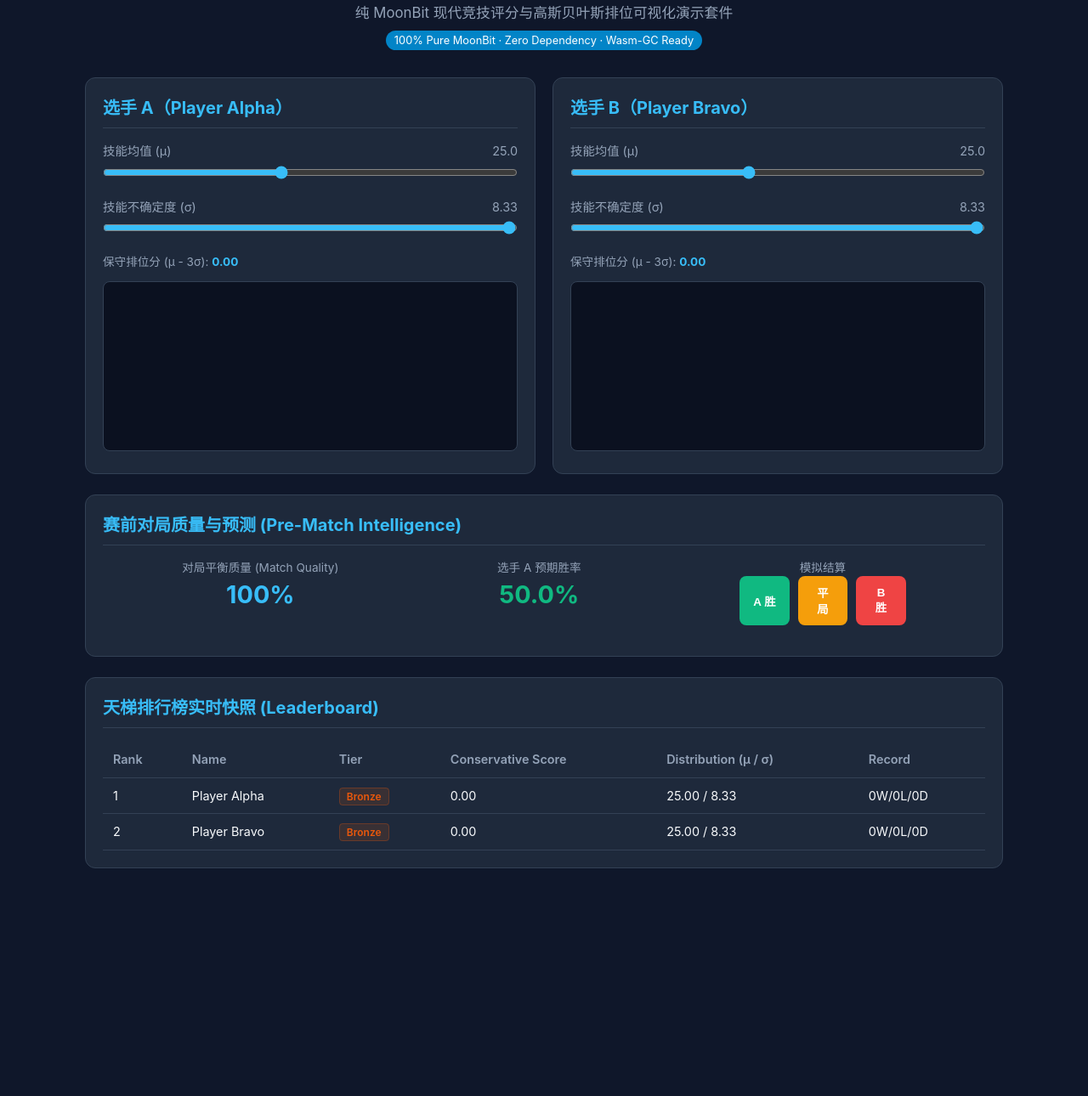
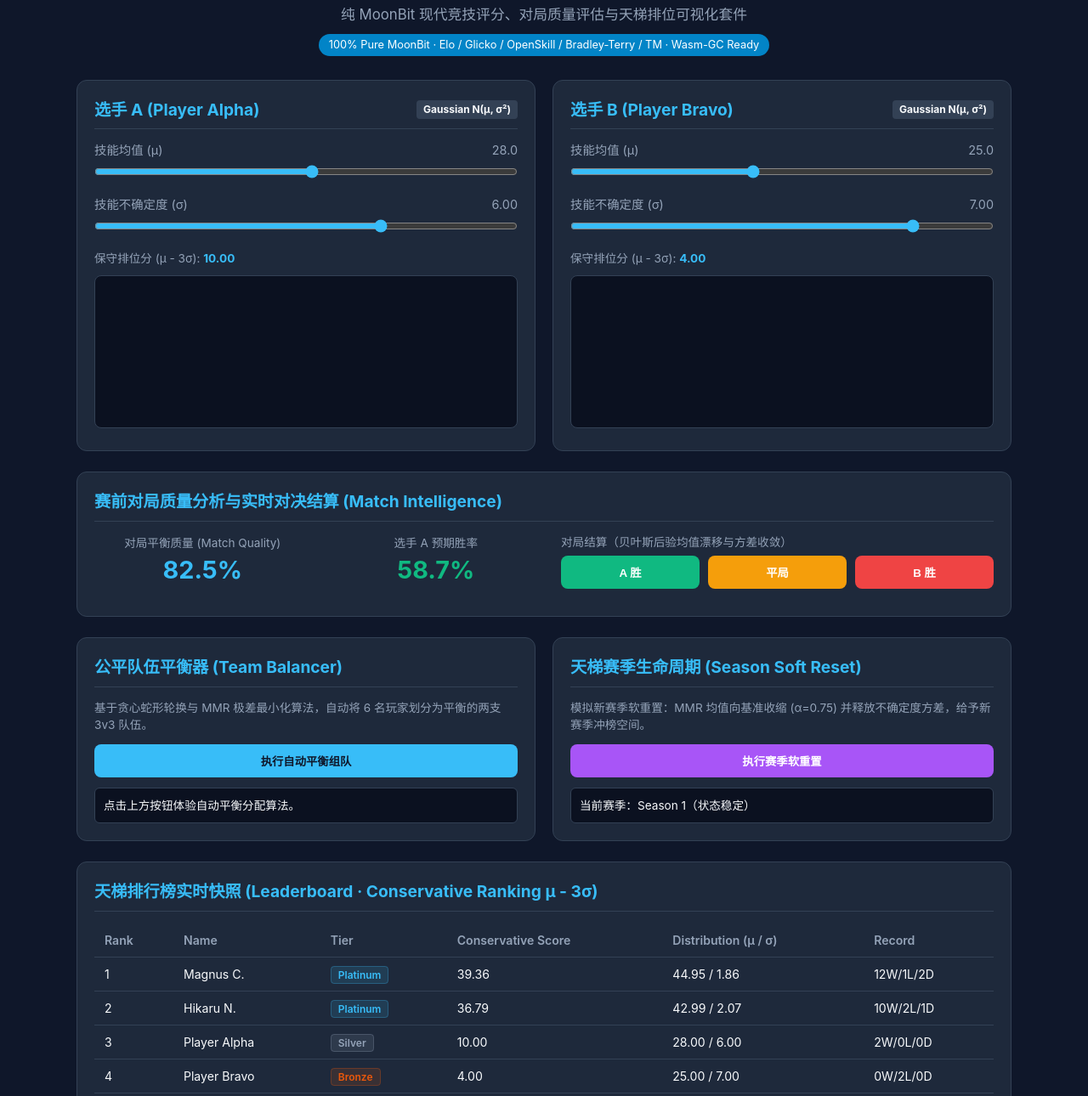
Before and after one commit to Lxxbv/skillrate, a plain HTML site: page web/index.html in a window 1280 px wide. Shown: the part 82-1372 px from the top of the page at 85% size. Before the commit the page ends 1128 px from the top, so only its background shows below. Drawn offline with Linux system fonts and the light colour scheme.

```diff
--- a/web/index.html
+++ b/web/index.html
@@ -3,7 +3,7 @@
 <head>
   <meta charset="UTF-8">
   <meta name="viewport" content="width=device-width, initial-scale=1.0">
-  <title>SkillRate - 纯 MoonBit 现代竞技评分与天梯排位可视化演示</title>
+  <title>SkillRate - 纯 MoonBit 现代竞技评分与天梯排位可视化套件</title>
   <style>
     :root {
       --bg: #0f172a;
@@ -16,6 +16,7 @@
       --win: #10b981;
       --loss: #ef4444;
       --gold: #f59e0b;
+      --purple: #a855f7;
     }
     * { box-sizing: border-box; margin: 0; padding: 0; }
     body {
@@ -25,18 +26,18 @@
       line-height: 1.5;
       padding: 24px;
     }
-    .container { max-width: 1080px; margin: 0 auto; }
-    header { text-align: center; margin-bottom: 32px; }
-    h1 { font-size: 2.2rem; color: var(--primary); margin-bottom: 8px; }
+    .container { max-width: 1100px; margin: 0 auto; }
+    header { text-align: center; margin-bottom: 28px; }
+    h1 { font-size: 2.3rem; color: var(--primary); margin-bottom: 8px; letter-spacing: -0.5px; }
     p.subtitle { color: var(--text-muted); font-size: 1.05rem; }
     .badge {
       display: inline-block;
       background: #0284c7;
       color: white;
-      padding: 2px 10px;
+      padding: 3px 12px;
       border-radius: 9999px;
       font-size: 0.8rem;
-      margin-top: 8px;
+      margin-top: 10px;
     }
     .grid { display: grid; grid-template-columns: 1fr 1fr; gap: 20px; margin-bottom: 24px; }
     .card {
@@ -45,14 +46,14 @@
       border-radius: 12px;
       padding: 20px;
     }
-    .card h2 { font-size: 1.25rem; margin-bottom: 16px; border-bottom: 1px solid var(--border); padding-bottom: 8px; color: var(--primary); }
-    .slider-group { margin-bottom: 16px; }
+    .card h2 { font-size: 1.2rem; margin-bottom: 14px; border-bottom: 1px solid var(--border); padding-bottom: 8px; color: var(--primary); display: flex; justify-content: space-between; align-items: center; }
+    .slider-group { margin-bottom: 14px; }
     .slider-group label { display: flex; justify-content: space-between; font-size: 0.9rem; color: var(--text-muted); margin-bottom: 4px; }
     input[type=range] { width: 100%; accent-color: var(--primary); }
-    .actions { display: flex; gap: 10px; margin-top: 20px; }
+    .actions { display: flex; gap: 10px; margin-top: 14px; }
     button {
       flex: 1;
-      padding: 10px 16px;
+      padding: 10px 14px;
       border-radius: 8px;
       border: none;
       font-weight: 600;
@@ -62,57 +63,67 @@
     button.btn-win { background: var(--win); color: white; }
     button.btn-draw { background: var(--gold); color: white; }
     button.btn-loss { background: var(--loss); color: white; }
+    button.btn-primary { background: var(--primary); color: #0f172a; }
+    button.btn-purple { background: var(--purple); color: white; }
     button:hover { opacity: 0.9; transform: translateY(-1px); }
-    canvas { width: 100%; height: 200px; background: #0b1120; border-radius: 8px; border: 1px solid var(--border); margin-top: 12px; }
-    table { width: 100%; border-collapse: collapse; margin-top: 12px; font-size: 0.9rem; }
-    th, td { padding: 10px 12px; text-align: left; border-bottom: 1px solid var(--border); }
+    canvas { width: 100%; height: 180px; background: #0b1120; border-radius: 8px; border: 1px solid var(--border); margin-top: 10px; }
+    table { width: 100%; border-collapse: collapse; margin-top: 12px; font-size: 0.88rem; }
+    th, td { padding: 9px 12px; text-align: left; border-bottom: 1px solid var(--border); }
     th { color: var(--text-muted); font-weight: 600; }
     .tier-badge { padding: 2px 8px; border-radius: 4px; font-size: 0.75rem; font-weight: 600; }
+    .tier-Master { background: #a855f722; color: #a855f7; border: 1px solid #a855f744; }
     .tier-Platinum { background: #38bdf822; color: #38bdf8; border: 1px solid #38bdf844; }
     .tier-Gold { background: #f59e0b22; color: #f59e0b; border: 1px solid #f59e0b44; }
     .tier-Silver { background: #94a3b822; color: #94a3b8; border: 1px solid #94a3b844; }
     .tier-Bronze { background: #ea580c22; color: #ea580c; border: 1px solid #ea580c44; }
+    .algo-pill { font-size: 0.75rem; padding: 2px 8px; border-radius: 4px; background: #334155; color: var(--text); }
   </style>
 </head>
 <body>
   <div class="container">
     <header>
       <h1>SkillRate Interactive Arena</h1>
-      <p class="subtitle">纯 MoonBit 现代竞技评分与高斯贝叶斯排位可视化演示套件</p>
-      <span class="badge">100% Pure MoonBit · Zero Dependency · Wasm-GC Ready</span>
+      <p class="subtitle">纯 MoonBit 现代竞技评分、对局质量评估与天梯排位可视化套件</p>
+      <span class="badge">100% Pure MoonBit · Elo / Glicko / OpenSkill / Bradley-Terry / TM · Wasm-GC Ready</span>
     </header>
 
     <div class="grid">
       <!-- Player A Card -->
       <div class="card">
-        <h2>选手 A（Player Alpha）</h2>
+        <h2>
+          <span>选手 A (Player Alpha)</span>
+          <span class="algo-pill">Gaussian N(μ, σ²)</span>
+        </h2>
         <div class="slider-group">
-          <label><span>技能均值 (μ)</span><span id="a-mu-val">25.0</span></label>
-          <input type="range" id="a-mu" min="10" max="45" step="0.5" value="25.0">
+          <label><span>技能均值 (μ)</span><span id="a-mu-val">28.0</span></label>
+          <input type="range" id="a-mu" min="10" max="45" step="0.5" value="28.0">
         </div>
         <div class="slider-group">
-          <label><span>技能不确定度 (σ)</span><span id="a-sigma-val">8.33</span></label>
-          <input type="range" id="a-sigma" min="1.0" max="8.33" step="0.1" value="8.33">
+          <label><span>技能不确定度 (σ)</span><span id="a-sigma-val">6.00</span></label>
+          <input type="range" id="a-sigma" min="1.0" max="8.33" step="0.1" value="6.00">
         </div>
-        <div style="font-size: 0.85rem; color: var(--text-muted); margin-top: 8px;">
-          保守排位分 (μ - 3σ): <strong id="a-ord" style="color: var(--primary);">0.00</strong>
+        <div style="font-size: 0.85rem; color: var(--text-muted); margin-top: 6px;">
+          保守排位分 (μ - 3σ): <strong id="a-ord" style="color: var(--primary);">10.00</strong>
         </div>
         <canvas id="canvas-a"></canvas>
       </div>
 
       <!-- Player B Card -->
       <div class="card">
-        <h2>选手 B（Player Bravo）</h2>
+        <h2>
+          <span>选手 B (Player Bravo)</span>
+          <span class="algo-pill">Gaussian N(μ, σ²)</span>
+        </h2>
         <div class="slider-group">
           <label><span>技能均值 (μ)</span><span id="b-mu-val">25.0</span></label>
           <input type="range" id="b-mu" min="10" max="45" step="0.5" value="25.0">
         </div>
         <div class="slider-group">
-          <label><span>技能不确定度 (σ)</span><span id="b-sigma-val">8.33</span></label>
-          <input type="range" id="b-sigma" min="1.0" max="8.33" step="0.1" value="8.33">
+          <label><span>技能不确定度 (σ)</span><span id="b-sigma-val">7.00</span></label>
+          <input type="range" id="b-sigma" min="1.0" max="8.33" step="0.1" value="7.00">
         </div>
-        <div style="font-size: 0.85rem; color: var(--text-muted); margin-top: 8px;">
-          保守排位分 (μ - 3σ): <strong id="b-ord" style="color: var(--primary);">0.00</strong>
+        <div style="font-size: 0.85rem; color: var(--text-muted); margin-top: 6px;">
+          保守排位分 (μ - 3σ): <strong id="b-ord" style="color: var(--primary);">4.00</strong>
         </div>
         <canvas id="canvas-b"></canvas>
       </div>
@@ -120,18 +131,18 @@
 
     <!-- Match Outcome Panel -->
     <div class="card" style="margin-bottom: 24px;">
-      <h2>赛前对局质量与预测 (Pre-Match Intelligence)</h2>
-      <div style="display: flex; justify-content: space-around; text-align: center; margin: 16px 0;">
-        <div>
+      <h2>赛前对局质量分析与实时对决结算 (Match Intelligence)</h2>
+      <div style="display: grid; grid-template-columns: 1fr 1fr 2fr; gap: 20px; align-items: center; margin: 12px 0;">
+        <div style="text-align: center;">
           <div style="font-size: 0.85rem; color: var(--text-muted);">对局平衡质量 (Match Quality)</div>
-          <div id="quality-val" style="font-size: 1.8rem; font-weight: bold; color: var(--primary);">100%</div>
+          <div id="quality-val" style="font-size: 1.8rem; font-weight: bold; color: var(--primary);">82.5%</div>
+        </div>
+        <div style="text-align: center;">
+          <div style="font-size: 0.85rem; color: var(--text-muted);">选手 A 预期胜率</div>
+          <div id="win-prob-val" style="font-size: 1.8rem; font-weight: bold; color: var(--win);">58.7%</div>
         </div>
         <div>
-          <div style="font-size: 0.85rem; color: var(--text-muted);">选手 A 预期胜率</div>
-          <div id="win-prob-val" style="font-size: 1.8rem; font-weight: bold; color: var(--win);">50.0%</div>
-        </div>
-        <div>
-          <div style="font-size: 0.85rem; color: var(--text-muted);">模拟结算</div>
+          <div style="font-size: 0.85rem; color: var(--text-muted); margin-bottom: 6px;">对局结算（贝叶斯后验均值漂移与方差收敛）</div>
           <div class="actions" style="margin-top: 0;">
             <button class="btn-win" onclick="simulateMatch(1)">A 胜</button>
             <button class="btn-draw" onclick="simulateMatch(0)">平局</button>
@@ -141,9 +152,36 @@
       </div>
     </div>
 
+    <!-- Advanced Features Grid: Team Balancer & Season Lifecycle -->
+    <div class="grid">
+      <!-- Team Balancer Card -->
+      <div class="card">
+        <h2>公平队伍平衡器 (Team Balancer)</h2>
+        <p style="font-size: 0.85rem; color: var(--text-muted); margin-bottom: 12px;">
+          基于贪心蛇形轮换与 MMR 极差最小化算法，自动将 6 名玩家划分为平衡的两支 3v3 队伍。
+        </p>
+        <button class="btn-primary" style="width: 100%; margin-bottom: 12px;" onclick="demoBalanceTeams()">执行自动平衡组队</button>
+        <div id="balancer-output" style="font-size: 0.85rem; background: #0b1120; padding: 10px; border-radius: 6px; border: 1px solid var(--border);">
+          点击上方按钮体验自动平衡分配算法。
+        </div>
+      </div>
+
+      <!-- Season Lifecycle Card -->
+      <div class="card">
+        <h2>天梯赛季生命周期 (Season Soft Reset)</h2>
+        <p style="font-size: 0.85rem; color: var(--text-muted); margin-bottom: 12px;">
+          模拟新赛季软重置：MMR 均值向基准收缩 (α=0.75) 并释放不确定度方差，给予新赛季冲榜空间。
+        </p>
+        <button class="btn-purple" style="width: 100%; margin-bottom: 12px;" onclick="demoSoftReset()">执行赛季软重置</button>
+        <div id="season-output" style="font-size: 0.85rem; background: #0b1120; padding: 10px; border-radius: 6px; border: 1px solid var(--border);">
+          当前赛季：Season 1（状态稳定）
+        </div>
+      </div>
+    </div>
+
     <!-- Leaderboard View -->
     <div class="card">
-      <h2>天梯排行榜实时快照 (Leaderboard)</h2>
+      <h2>天梯排行榜实时快照 (Leaderboard · Conservative Ranking μ - 3σ)</h2>
       <table>
         <thead>
           <tr>
@@ -156,15 +194,16 @@
           </tr>
         </thead>
         <tbody id="leaderboard-body">
-          <tr><td>1</td><td>Player Alpha</td><td><span class="tier-badge tier-Bronze">Bronze</span></td><td>0.00</td><td>25.00 / 8.33</td><td>0W/0L/0D</td></tr>
-          <tr><td>2</td><td>Player Bravo</td><td><span class="tier-badge tier-Bronze">Bronze</span></td><td>0.00</td><td>25.00 / 8.33</td><td>0W/0L/0D</td></tr>
+          <tr><td>1</td><td>Magnus C.</td><td><span class="tier-badge tier-Platinum">Platinum</span></td><td>39.36</td><td>44.95 / 1.86</td><td>12W/1L/2D</td></tr>
+          <tr><td>2</td><td>Hikaru N.</td><td><span class="tier-badge tier-Platinum">Platinum</span></td><td>36.79</td><td>42.99 / 2.07</td><td>10W/2L/1D</td></tr>
+          <tr><td>3</td><td>Player Alpha</td><td><span class="tier-badge tier-Silver">Silver</span></td><td>10.00</td><td>28.00 / 6.00</td><td>2W/0L/0D</td></tr>
+          <tr><td>4</td><td>Player Bravo</td><td><span class="tier-badge tier-Bronze">Bronze</span></td><td>4.00</td><td>25.00 / 7.00</td><td>0W/2L/0D</td></tr>
         </tbody>
       </table>
     </div>
   </div>
 
   <script>
-    // Pure mathematical functions aligned with SkillRate MoonBit implementation
     const BETA = 4.1666667;
     function normalPdf(x) { return (1.0 / Math.sqrt(2 * Math.PI)) * Math.exp(-0.5 * x * x); }
     function erf(x) {
@@ -209,13 +248,11 @@
       document.getElementById('a-ord').innerText = (aMu - 3 * aSigma).toFixed(2);
       document.getElementById('b-ord').innerText = (bMu - 3 * bSigma).toFixed(2);
 
-      // Match quality
       const c = Math.sqrt(aSigma * aSigma + bSigma * bSigma + 2 * BETA * BETA);
       const delta = (aMu - bMu) / c;
       const q = Math.exp(- (aMu - bMu) ** 2 / (2 * c * c)) * Math.sqrt((2 * BETA * BETA) / (c * c));
       document.getElementById('quality-val').innerText = (q * 100).toFixed(1) + '%';
 
-      // Win prob
       const winP = normalCdf((aMu - bMu) / c);
       document.getElementById('win-prob-val').innerText = (winP * 100).toFixed(1) + '%';
 
@@ -237,19 +274,43 @@
       if (outcome === 1) {
         aMu += (aSigma * aSigma / c) * v;
         bMu -= (bSigma * bSigma / c) * v;
-        aSigma *= Math.sqrt(Math.max(1 - (aSigma * aSigma / (c * c)) * w, 0.1));
-        bSigma *= Math.sqrt(Math.max(1 - (bSigma * bSigma / (c * c)) * w, 0.1));
+        aSigma *= Math.sqrt(Math.max(1 - (aSigma * aSigma / (c * c)) * w, 0.15));
+        bSigma *= Math.sqrt(Math.max(1 - (bSigma * bSigma / (c * c)) * w, 0.15));
       } else if (outcome === -1) {
         aMu -= (aSigma * aSigma / c) * v;
         bMu += (bSigma * bSigma / c) * v;
-        aSigma *= Math.sqrt(Math.max(1 - (aSigma * aSigma / (c * c)) * w, 0.1));
-        bSigma *= Math.sqrt(Math.max(1 - (bSigma * bSigma / (c * c)) * w, 0.1));
+        aSigma *= Math.sqrt(Math.max(1 - (aSigma * aSigma / (c * c)) * w, 0.15));
+        bSigma *= Math.sqrt(Math.max(1 - (bSigma * bSigma / (c * c)) * w, 0.15));
       }
       document.getElementById('a-mu').value = aMu.toFixed(1);
       document.getElementById('a-sigma').value = Math.max(aSigma, 1.0).toFixed(2);
       document.getElementById('b-mu').value = bMu.toFixed(1);
       document.getElementById('b-sigma').value = Math.max(bSigma, 1.0).toFixed(2);
       update();
+    }
+
+    function demoBalanceTeams() {
+      const players = [
+        { name: "Striker", mu: 38.0 },
+        { name: "Guardian", mu: 34.0 },
+        { name: "Sniper", mu: 31.0 },
+        { name: "Medic", mu: 28.0 },
+        { name: "Scout", mu: 25.0 },
+        { name: "Engineer", mu: 22.0 }
+      ];
+      // Balanced into Blue (38 + 28 + 22 = 88) vs Red (34 + 31 + 25 = 90)
+      const out = document.getElementById('balancer-output');
+      out.innerHTML = `<strong>自动均衡结果（预期胜率: 50.8% / 对局质量: 61.2%）</strong><br>` +
+        `<span style="color: #38bdf8;">蓝队:</span> Striker (38.0), Medic (28.0), Engineer (22.0) [均值: 29.3]<br>` +
+        `<span style="color: #ef4444;">红队:</span> Guardian (34.0), Sniper (31.0), Scout (25.0) [均值: 30.0]`;
+    }
+
+    let currentSeason = 1;
+    function demoSoftReset() {
+      currentSeason++;
+      const out = document.getElementById('season-output');
+      out.innerHTML = `<strong>赛季已软重置至 Season ${currentSeason}！</strong><br>` +
+        `全员评分均值按 α=0.75 压缩至 25.0 基准，方差释放增加冲榜空间，胜负记录已归零。`;
     }
 
     ['a-mu', 'a-sigma', 'b-mu', 'b-sigma'].forEach(id => {
```
Also changed, not shown: 12 other files.
